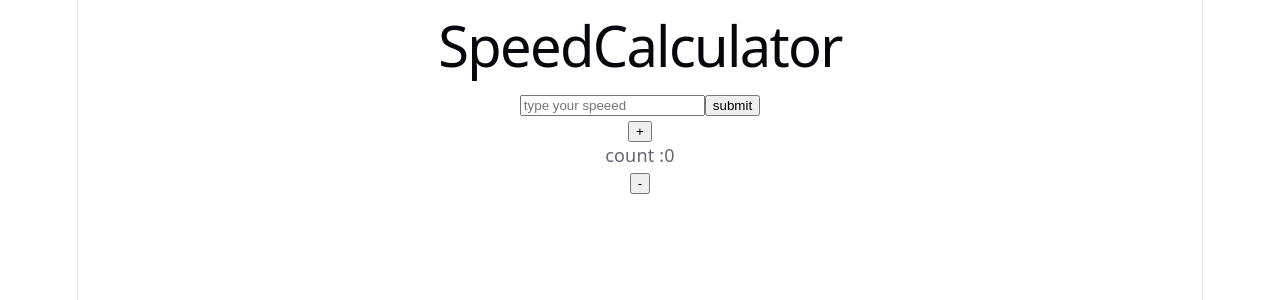
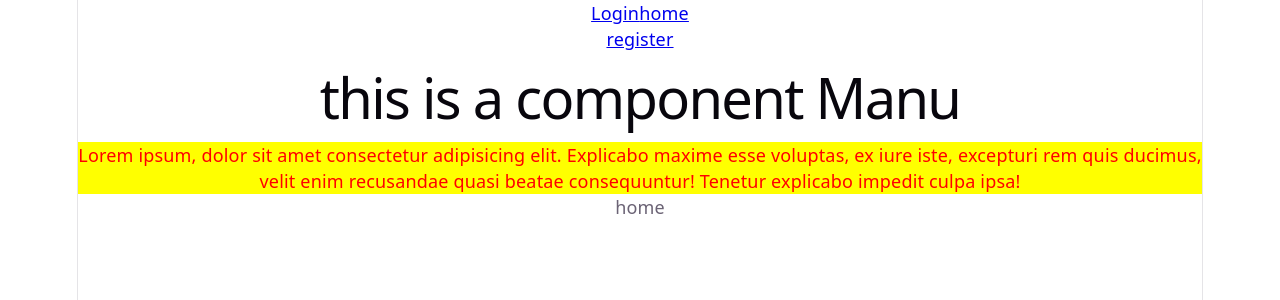
Before and after one commit to gayathrislatrainer23-bot/5-7-may-2026, a React (Vite) app in the folder react/learn-react/: page / in a window 1280 px wide. Shown: the top 300 px of the page. Built offline with nearby package versions, Linux system fonts and the light colour scheme.

Commit message:
react-routerdom-17/7/2026

```diff
--- a/react/learn-react/package.json
+++ b/react/learn-react/package.json
@@ -11,7 +11,8 @@
   },
   "dependencies": {
     "react": "^19.2.7",
-    "react-dom": "^19.2.7"
+    "react-dom": "^19.2.7",
+    "react-router-dom": "^7.18.1"
   },
   "devDependencies": {
     "@babel/core": "^7.29.7",
--- a/react/learn-react/src/App.jsx
+++ b/react/learn-react/src/App.jsx
@@ -1,17 +1,22 @@
 import './App.css'
+
+import {BrowserRouter, Link, Route, Routes} from 'react-router-dom'
+
 import AdminDashBoard from './components/AdminDashBoard.jsx'
 import BoxModel from './components/BoxModel'
 import Child from './components/Child'
 import Counter from './components/Counter.jsx'
-import LoginPage from './components/LoginPage.jsx'
+import LoginPage from './pages/LoginPage.jsx'
 import Message from './components/Message.jsx'
-import Register from './components/Register'
+import Register from './pages/Register.jsx'
 import SearchBar from './components/SearchBar.jsx'
 import Show from './components/Show.jsx'
+import SimpleForm from './components/SimpleForm.jsx'
 import SpeedCalculator from './components/SpeedCalculator.jsx'
 import StudentsList from './components/StudentsList.jsx'
 import VegetablesList from './components/VegetablesList.jsx'
 import WeatherInfo from './components/WeatherInfo'
+import Navbar from './components/Navbar.jsx'
 function App() {
   let age = 23
   let userName  = 'Raju'
@@ -26,26 +31,15 @@ let user = 'admin'
   return (
 
 <div className="">
-{/* <BoxModel/> */}
-{/* <BoxModel/> */}
-{/* <Child userAge = {age} userName = {userName} arr = {arr}  person = {person}/>
-<WeatherInfo/> */}
-{/* {
-  statusOfUser === 'new' ? <Register/> : <LoginPage/>
-}
-{
-  user === 'admin' && <AdminDashBoard/>
-}
-  */}
-
-{/* <LoginPage isLoggin={isLoggin}/> */}
-{/* <StudentsList/> */}
-{/* <VegetablesList/> */}
-{/* <Message/> */}
-{/* <Show/> */}
-{/* <SearchBar/> */}
-<SpeedCalculator/>
-<Counter/>
+<BrowserRouter>
+<Navbar/>
+<Routes>
+  <Route path='/' element={<BoxModel/>}  />
+  <Route path='/login' element={<LoginPage/>}  />
+  <Route path='/register' element={<Register/>}  />
+</Routes>
+</BrowserRouter>
+  <p>home</p>
 </div>
 
   )
--- a/react/learn-react/src/components/BoxModel.jsx
+++ b/react/learn-react/src/components/BoxModel.jsx
@@ -1,9 +1,11 @@
+import { Link } from "react-router-dom";
 
 function BoxModel (){
   let name  = 'Manu'
 
     return (
         <div className=" " id="">
+          {/* <Link to={'/login'} >HOME</Link> */}
 <h1>this is a component {name} </h1>
 <p style={{color:'red',backgroundColor:'yellow'}}>Lorem ipsum, dolor sit amet consectetur adipisicing elit. Explicabo maxime esse voluptas, ex iure iste, excepturi rem quis ducimus, velit enim recusandae quasi beatae consequuntur! Tenetur explicabo impedit culpa ipsa!</p>
         </div>
--- /dev/null
+++ b/react/learn-react/src/components/Navbar.jsx
@@ -0,0 +1,15 @@
+import React from 'react'
+import { Link } from 'react-router-dom'
+
+function Navbar() {
+  return (
+    <div>
+          <Link to='/login' >Login</Link>
+  <Link to='/' >home</Link>
+  <br />
+  <Link to='/register' >register</Link>
+    </div>
+  )
+}
+
+export default Navbar
--- /dev/null
+++ b/react/learn-react/src/components/SimpleForm.jsx
@@ -0,0 +1,41 @@
+import React, { useState } from 'react'
+
+function SimpleForm() {
+    const [name,setName]=useState('')
+    const [date,setDate]=useState('')
+    const [gender,setGender]=useState('')
+    console.log(name)
+    const handleSubmit= (e)=>{
+     e.preventDefault()
+   alert(`haii, ${name}  , ${date} ${gender}`)
+    }
+
+  return (
+   <>
+   <form  onSubmit={handleSubmit}>
+    <div className="">
+        <label htmlFor="">Name:</label>
+        <input type="text"  placeholder='enter your name....' value={name}  onChange={(e)=> setName(e.target.value)} />
+    </div>
+    {/* email */}
+    <div className="">
+        <input type="date" name="" id="" value={date}  onChange={(e)=>setDate(e.target.value)}/>
+    </div>
+    <div className="">
+        <span>Gender:</span>
+        <input type="radio" name="gender" id="male" value={'male'} checked={gender=== 'male'}  onChange={(e)=>setGender(e.target.value)}/>
+        <label htmlFor="male">male</label>
+        <input type="radio" name="gender" id="female" value={'female'} checked={gender=== 'female'}    onChange={(e)=>setGender(e.target.value)}/>
+            <label htmlFor="female">female</label>
+    </div>
+    <div className="">
+
+        <button type='submit'>submit</button>
+    </div>
+   </form>
+
+   </>
+  )
+}
+
+export default SimpleForm
--- a/react/learn-react/src/components/LoginPage.jsx
+++ b/react/learn-react/src/pages/LoginPage.jsx
@@ -4,7 +4,9 @@ const LoginPage = ({isLoggin})=>{
 
     return(
         <div className="">
+            hi
 <button>{isLoggin ? 'login' : 'signup'}</button>
+
         </div>
     )
 }
--- a/react/learn-react/src/components/Register.jsx
+++ b/react/learn-react/src/pages/Register.jsx
@@ -1,6 +1,7 @@
 const Register = ()=>{
     return(
         <div className="">
+            <p></p>
 <button>Register</button>
         </div>
     )
```
Also changed, not shown: 2 other files (tests, documents, lock files or other folders).
